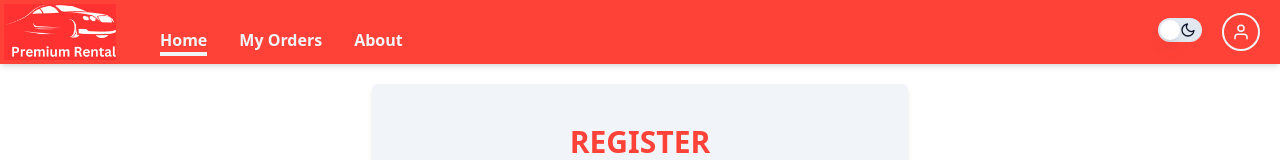
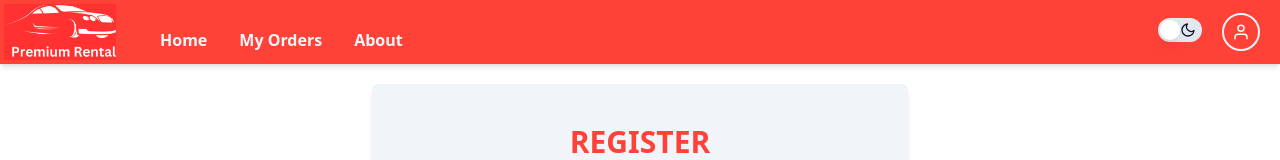
Before and after one commit to Noam-Moskowitz/Premium-Cars, a React (Vite) app in the folder frontend/: page /user/register in a window 1280 px wide. Shown: the top 160 px of the page. Built offline with nearby package versions, Linux system fonts and the light colour scheme.

Commit message:
created loader and adeed determining active page

```diff
--- a/frontend/src/components/navigation/DesktopNavBar.tsx
+++ b/frontend/src/components/navigation/DesktopNavBar.tsx
@@ -6,10 +6,14 @@ import { useTheme } from "@/theme/ThemeProvider";
 import UserDropdown from "./UserDropdown";
 import { Switch } from "@/components/ui/switch";
 
-const DesktopNavBar = () => {
+interface DesktopNavBarProps {
+  currentPage: string;
+}
+
+const DesktopNavBar: React.FC<DesktopNavBarProps> = ({ currentPage }) => {
   const { setTheme } = useTheme();
 
-  const [activePage, setActivePage] = useState<string>(`Home`);
+  const [activePage, setActivePage] = useState<string>(currentPage);
   const [darkMode, setDarkMode] = useState<boolean>(false);
 
   useEffect(() => {
@@ -33,7 +37,7 @@ const DesktopNavBar = () => {
             <Link
               key={i}
               className={`${
-                activePage === navItem.label && `border-secondary`
+                activePage.toLowerCase() === navItem.label.toLowerCase() && `border-secondary`
               } border-b-4 border-primary hover:border-secondary cursor-pointer`}
               to={navItem.navTo}
               onClick={() => setActivePage(navItem.label)}
--- a/frontend/src/components/navigation/MobileNavBar.tsx
+++ b/frontend/src/components/navigation/MobileNavBar.tsx
@@ -9,10 +9,14 @@ import { Toggle } from "../ui/toggle";
 import { BiMenu } from "react-icons/bi";
 import { IoMdClose } from "react-icons/io";
 
-const MobileNavBar = () => {
+interface MobileNavBarProps {
+  currentPage: string;
+}
+
+const MobileNavBar: React.FC<MobileNavBarProps> = ({ currentPage }) => {
   const { setTheme } = useTheme();
 
-  const [activePage, setActivePage] = useState<string>(`Home`);
+  const [activePage, setActivePage] = useState<string>(currentPage);
   const [darkMode, setDarkMode] = useState(false);
   const [openNav, setOpenNav] = useState(false);
 
@@ -31,7 +35,7 @@ const MobileNavBar = () => {
           {openNav ? (
             <IoMdClose className="animate__animated animate__rotateIn" size={25} />
           ) : (
-            <BiMenu className="animate__animated animate__rotateIn" size={25} />
+            <BiMenu size={25} />
           )}
         </Toggle>
       </div>
@@ -55,14 +59,15 @@ const MobileNavBar = () => {
       </div>
       <div
         className={`animate__animated ${
-          openNav ? `animate__fadeInDown` : `animate__fadeOutUp `
+          openNav ? `animate__fadeInDown` : `hidden `
         } flex flex-col px-10 py-2 pt-16 z-50 bg-primary border-2 w-full absolute top-0 left-0  text-secondary gap-5 font-bold`}
       >
         {navBarArray.map((navItem, i) => (
           <Link
             key={i}
             className={`${
-              activePage === navItem.label && `bg-secondary text-secondary-foreground`
+              activePage.toLowerCase() === navItem.label.toLowerCase() &&
+              `bg-secondary text-secondary-foreground`
             }  hover:border-secondary cursor-pointer text-lg px-2 rounded`}
             to={navItem.navTo}
             onClick={() => setActivePage(navItem.label)}
--- a/frontend/src/components/navigation/NavBarWarpper.tsx
+++ b/frontend/src/components/navigation/NavBarWarpper.tsx
@@ -1,15 +1,20 @@
 import React from "react";
 import DesktopNavBar from "./DesktopNavBar";
 import MobileNavBar from "./MobileNavBar";
+import { useLocation } from "react-router-dom";
+import { determineNavRoute } from "@/utils/utls";
 
 const NavBarWarpper = () => {
+  const location = useLocation();
+
+  const activePage = determineNavRoute(location.pathname);
   return (
     <div>
       <div className="hidden md:block">
-        <DesktopNavBar />
+        <DesktopNavBar currentPage={activePage} />
       </div>
       <div className="md:hidden">
-        <MobileNavBar />
+        <MobileNavBar currentPage={activePage} />
       </div>
     </div>
   );
--- /dev/null
+++ b/frontend/src/components/ui/Loader.tsx
@@ -0,0 +1,30 @@
+import React from "react";
+
+interface LoaderProps {
+  size: `small` | `medium` | `large`;
+}
+
+const Loader: React.FC<LoaderProps> = ({ size }) => {
+  const convertSizeToTailwindCss = (sizeParam: string) => {
+    switch (sizeParam) {
+      case `small`:
+        return `h-12 w-12 border-4`;
+
+      case `medium`:
+        return `h-16 w-16 border-4`;
+
+      case `large`:
+        return `w-20 h-20 border-8`;
+    }
+  };
+
+  const loaderSize = convertSizeToTailwindCss(size);
+
+  return (
+    <div className="size-full flex items-center justify-center animate-pulse">
+      <div className={`${loaderSize} border-primary border-dashed rounded-full animate-spin`}></div>
+    </div>
+  );
+};
+
+export default Loader;
--- a/frontend/src/pages/About.tsx
+++ b/frontend/src/pages/About.tsx
@@ -1,10 +1,9 @@
-import CarForm from "@/components/forms/CarForm";
-import React from "react";
+import Loader from "@/components/ui/Loader";
 
 const About = () => {
   return (
     <div className="flex items-center justify-center">
-      <CarForm />
+      <Loader size="small" />
     </div>
   );
 };
--- /dev/null
+++ b/frontend/src/utils/utls.ts
@@ -0,0 +1,9 @@
+export const determineNavRoute = (route: string) => {
+  const splitUrl = route.split(`/`);
+
+  if (!splitUrl[1]) return `home`;
+
+  const cleanedRoute = splitUrl[1].replace(/[-]/g, ` `).trim().toLowerCase();
+
+  return cleanedRoute;
+};
```
